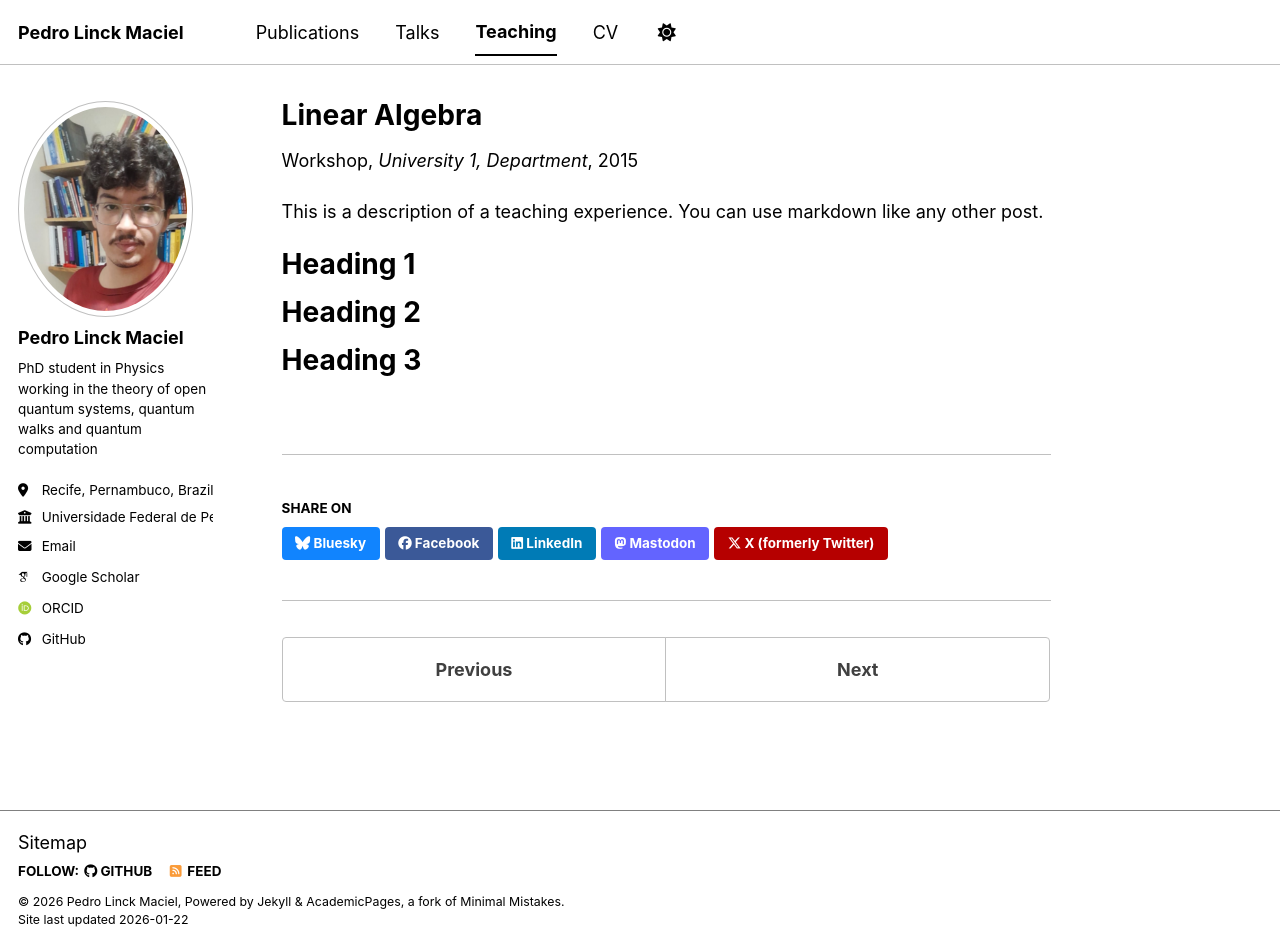
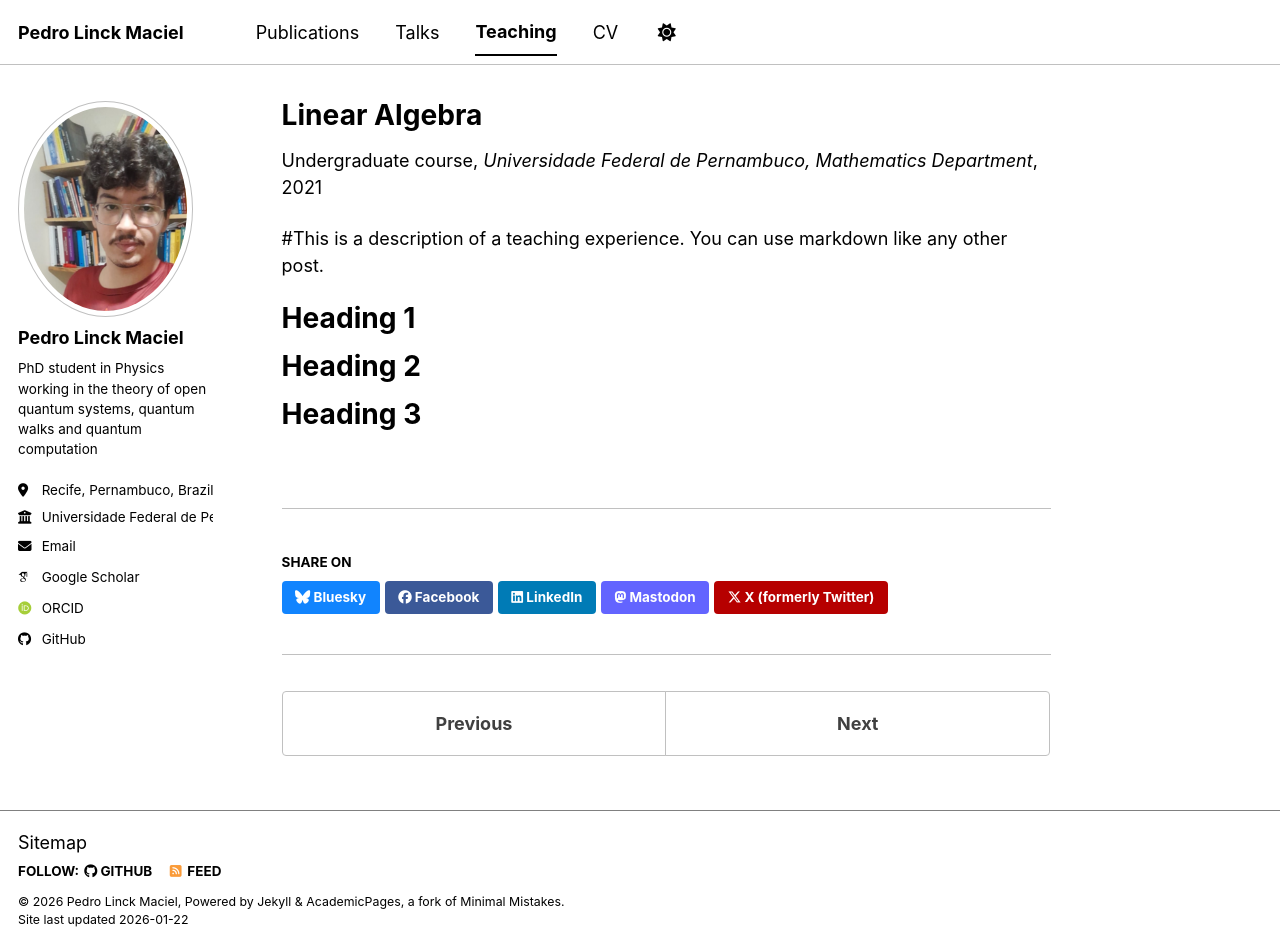
Before and after one commit to pedrolinckm/pedrolinckm.github.io, a Jekyll site: the page built from _teaching/2021-mathematics-linearalgebra.md, in a window 1280 px wide and 948 px high. Built offline with Jekyll 4.4.1, drawn with Linux system fonts in a browser that asks for light colours; some web fonts are replaced; a script bundle is joined from its source files by our own code; library files that are not in the unit come from our copies.

Commit message:
Revise Linear Algebra course information
Updated course details for Linear Algebra, including type, permalink, venue, date, and location.

```diff
--- a/_teaching/2021-mathematics-linearalgebra.md
+++ b/_teaching/2021-mathematics-linearalgebra.md
@@ -1,14 +1,14 @@
 ---
 title: "Linear Algebra"
 collection: teaching
-type: "Workshop"
-permalink: /teaching/2015-spring-teaching-1
-venue: "University 1, Department"
-date: 2015-01-01
-location: "City, Country"
+type: "Undergraduate course"
+permalink: /teaching/2021-mathematics-linearalgebra
+venue: "Universidade Federal de Pernambuco, Mathematics Department"
+date: 2021-01-01
+location: "Recife, Brazil"
 ---
 
-This is a description of a teaching experience. You can use markdown like any other post.
+#This is a description of a teaching experience. You can use markdown like any other post.
 
 Heading 1
 ======
```
